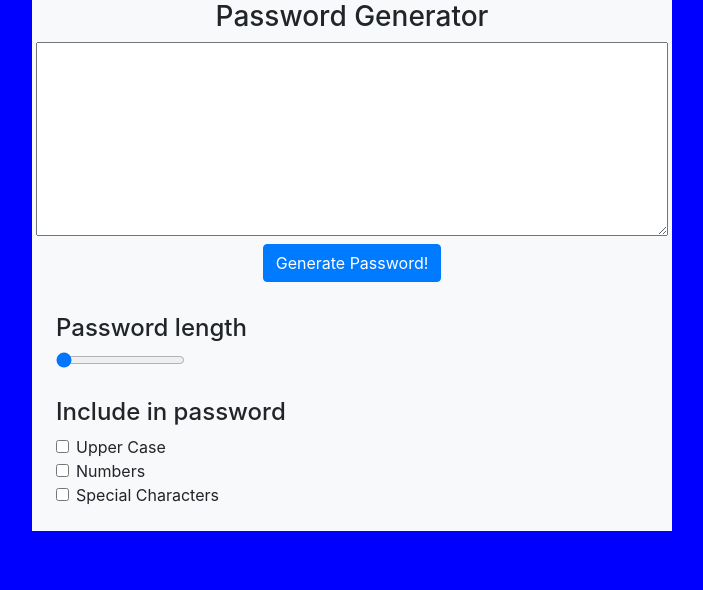
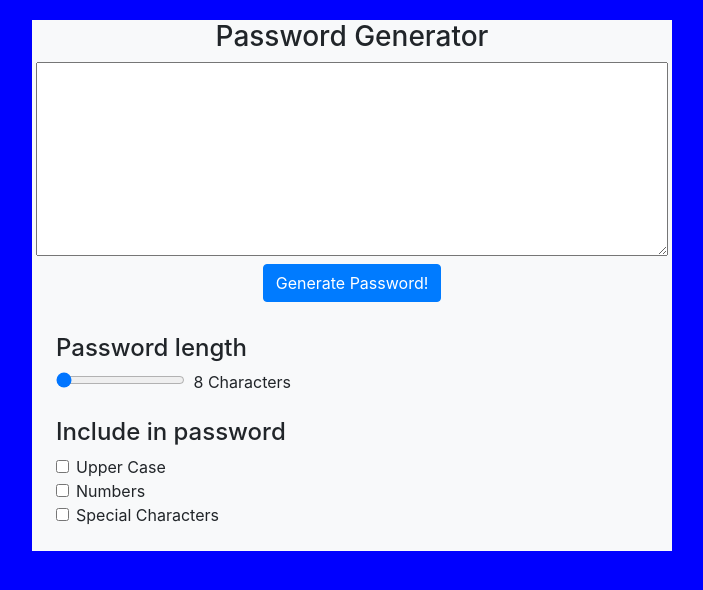
Before and after one commit to georgegombert/Homework_3, a plain HTML site: page index.html in a window 1280 px wide. Shown: the whole page, without its empty margins (288-991 px from the left). Drawn offline with nearby package versions, Linux system fonts and the light colour scheme.

Commit message:
Failed first commit. uptating files

```diff
--- a/assets/main.js
+++ b/assets/main.js
@@ -43,9 +43,12 @@ document.getElementById('includeSpecial').addEventListener( 'change', function()
 sliderValue.addEventListener('change', function(){
     sliderValue = document.getElementById('paswordCharacterCount').value;
     passwordCharacterCount  = parseInt(sliderValue);
-    console.log(sliderValue , passwordCharacterCount);
 })
 
+//live update of the slider value
+sliderValue.oninput = function(){
+    document.getElementById('sliderDisplay').textContent = this.value + ' Characters';
+}
 
 function generatePassword(){
     var password = []; //empty array that is filled by the different if statements
--- a/assets/styles.css
+++ b/assets/styles.css
@@ -8,7 +8,12 @@ body{
 }
 
 .main_container{
+    margin-top: 20px;
     width: 50%;
     position: relative;
     left: 25%;
 }
+
+.slider-display{
+    margin-left: 4px;
+}
--- a/index.html
+++ b/index.html
@@ -4,12 +4,14 @@
     <meta charset="UTF-8">
     <meta name="viewport" content="width=device-width, initial-scale=1.0">
     <title>My Paswords</title>
+    <!-- including bootstrap -->
     <link rel="stylesheet" href="https://stackpath.bootstrapcdn.com/bootstrap/4.4.1/css/bootstrap.min.css" integrity="sha384-Vkoo8x4CGsO3+Hhxv8T/Q5PaXtkKtu6ug5TOeNV6gBiFeWPGFN9MuhOf23Q9Ifjh" crossorigin="anonymous">
     <link rel="stylesheet" href="assets/styles.css">
 
 </head>
 <body>
     <main class=" bg-light main_container">
+        <!-- main container and genarate button -->
         <div class="d-flex justify-content-center">
             <h3>Password Generator</h3>
         </div>
@@ -19,15 +21,16 @@
         <div class="d-flex justify-content-center pb-2">
             <button class="btn btn-primary" id="genarateButton" onclick="generatePassword()">Generate Password!</button>
         </div>
-
+        <!-- form to alter password options -->
         <form class="p-4" id="passwordOptions">
             <h4>Password length</h4>
             <input type="range" min="8" max="128" value="8" class="slider-pic" id="paswordCharacterCount">
+            <span class="slider-display" id="sliderDisplay">8 Characters</span>
             <br><br>
             <h4>Include in password</h4>
             <div class="form-check">
                 <input class="form-check-input" type="checkbox" value="true" id="includeUpperCase">
-                <label class="form-check-label" for="ncludeUpperCase">Upper Case</label>
+                <label class="form-check-label" for="includeUpperCase">Upper Case</label>
               </div>
               <div class="form-check">
                 <input class="form-check-input" type="checkbox" value="true" id="includeNumbers">
```
Also changed, not shown: 1 other file.
